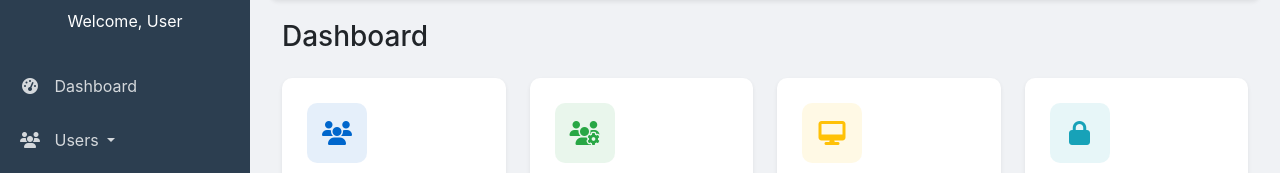
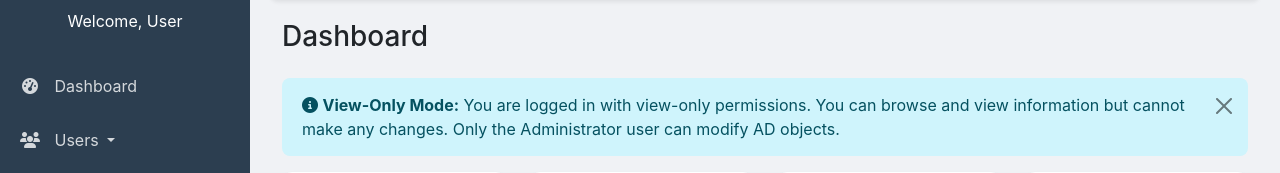
Before and after one commit to sathes1991/admanagement, a Flask app: template templates/dashboard.html in a window 1280 px wide. Shown: the part 90-263 px from the top of the page. Run offline with Flask 3, Linux system fonts and the light colour scheme; the template is opened without the code that fills it, so the values that code supplies are empty.

Commit message:
web Role-based working

```diff
--- a/app.py
+++ b/app.py
@@ -30,6 +30,16 @@ def login():
     return render_template('login.html')
 
 
+def is_admin():
+    """Check if the current user is the Administrator user"""
+    if 'username' not in session:
+        return False
+
+    # Only the Administrator user has full access
+    # All other users (including members of Administrators group) have view-only access
+    return session['username'].lower() == 'administrator'
+
+
 @app.route('/dashboard')
 def dashboard():
     if 'username' not in session:
@@ -37,7 +47,9 @@ def dashboard():
 
     # Get statistics for dashboard
     stats = get_ad_statistics()
-    return render_template('dashboard.html', stats=stats)
+    # Check if user is admin
+    session['is_admin'] = is_admin()
+    return render_template('dashboard.html', stats=stats, is_admin=session['is_admin'])
 
 
 def get_ad_statistics():
@@ -98,6 +110,11 @@ def create_user():
     if 'username' not in session:
         return redirect(url_for('login'))
 
+    # Check if user is admin
+    if not session.get('is_admin', False):
+        flash('❌ Access denied. Only administrators can create users.', 'danger')
+        return redirect(url_for('dashboard'))
+
     if request.method == 'POST':
         new_username = request.form['username'].strip()
         new_password = request.form['password']
@@ -127,13 +144,13 @@ def create_user():
             conn.search('OU=LinuxUsers,DC=vvs,DC=com', f'(sAMAccountName={new_username})', attributes=['sAMAccountName'])
             if conn.entries:
                 flash(f'❌ Username "{new_username}" already exists.', 'danger')
-                return render_template('create_user.html')
+                return render_template('create_user.html', is_admin=session.get('is_admin', False))
 
             # 🔍 Check if uidNumber already exists
             conn.search('OU=LinuxUsers,DC=vvs,DC=com', f'(uidNumber={uid_number})', attributes=['uidNumber'])
             if conn.entries:
                 flash(f'❌ uidNumber "{uid_number}" is already used.', 'danger')
-                return render_template('create_user.html')
+                return render_template('create_user.html', is_admin=session.get('is_admin', False))
 
             # ✅ Add user
             conn.add(user_dn, ['top', 'person', 'organizationalPerson', 'user'], {
@@ -160,13 +177,18 @@ def create_user():
         except Exception as e:
             flash(f'❌ Error creating user: {str(e)}', 'danger')
 
-    return render_template('create_user.html')
+    return render_template('create_user.html', is_admin=session.get('is_admin', False))
 
 
 @app.route('/create_group', methods=['GET', 'POST'])
 def create_group():
     if 'username' not in session:
         return redirect(url_for('login'))
+
+    # Check if user is admin
+    if not session.get('is_admin', False):
+        flash('❌ Access denied. Only administrators can create groups.', 'danger')
+        return redirect(url_for('dashboard'))
 
     if request.method == 'POST':
         group_name = request.form['group_name'].strip()
@@ -194,14 +216,14 @@ def create_group():
             conn.search('OU=LinuxGroups,DC=vvs,DC=com', f'(sAMAccountName={group_name})', attributes=['sAMAccountName'])
             if conn.entries:
                 flash(f'❌ Group "{group_name}" already exists.', 'danger')
-                return render_template('create_group.html')
+                return render_template('create_group.html', is_admin=session.get('is_admin', False))
 
             # 🔍 Check if gidNumber already exists
             if gid_number:
                 conn.search('OU=LinuxGroups,DC=vvs,DC=com', f'(gidNumber={gid_number})', attributes=['gidNumber'])
                 if conn.entries:
                     flash(f'❌ gidNumber "{gid_number}" is already used.', 'danger')
-                    return render_template('create_group.html')
+                    return render_template('create_group.html', is_admin=session.get('is_admin', False))
 
             # ✅ Add group
             attributes = {
@@ -227,7 +249,7 @@ def create_group():
         except Exception as e:
             flash(f'❌ Error creating group: {str(e)}', 'danger')
 
-    return render_template('create_group.html')
+    return render_template('create_group.html', is_admin=session.get('is_admin', False))
 
 
 
@@ -263,12 +285,17 @@ def list_users():
     except Exception as e:
         flash(f"❌ Error: {str(e)}", 'danger')
 
-    return render_template('users.html', users=users)
+    return render_template('users.html', users=users, is_admin=session.get('is_admin', False))
 
 @app.route('/user/<username>/reset_password', methods=['GET', 'POST'])
 def reset_password(username):
     if 'username' not in session:
         return redirect(url_for('login'))
+
+    # Check if user is admin
+    if not session.get('is_admin', False):
+        flash('❌ Access denied. Only administrators can reset passwords.', 'danger')
+        return redirect(url_for('dashboard'))
 
     if request.method == 'POST':
         new_password = request.form['new_password']
@@ -303,13 +330,18 @@ def reset_password(username):
 
         return redirect(url_for('list_users'))
 
-    return render_template('reset_password.html', username=username)
+    return render_template('reset_password.html', username=username, is_admin=session.get('is_admin', False))
 
 
 @app.route('/user/<username>/edit', methods=['GET', 'POST'])
 def edit_user(username):
     if 'username' not in session:
         return redirect(url_for('login'))
+
+    # Check if user is admin
+    if not session.get('is_admin', False):
+        flash('❌ Access denied. Only administrators can edit users.', 'danger')
+        return redirect(url_for('dashboard'))
 
     try:
         tls_config = Tls(validate=ssl.CERT_NONE)
@@ -365,7 +397,7 @@ def edit_user(username):
             'gid_number': str(user_entry.gidNumber) if 'gidNumber' in user_entry else ''
         }
 
-        return render_template('edit_user.html', username=username, user=user)
+        return render_template('edit_user.html', username=username, user=user, is_admin=session.get('is_admin', False))
 
     except Exception as e:
         import traceback
@@ -430,7 +462,7 @@ def user_details(username):
             'allowed_computers': allowed_computers  # ✅
         }
 
-        return render_template('user_details.html', user=user)
+        return render_template('user_details.html', user=user, is_admin=session.get('is_admin', False))
 
     except Exception as e:
         import traceback
@@ -442,6 +474,11 @@ def user_details(username):
 def unlock_account(username):
     if 'username' not in session:
         return redirect(url_for('login'))
+
+    # Check if user is admin
+    if not session.get('is_admin', False):
+        flash('❌ Access denied. Only administrators can unlock accounts.', 'danger')
+        return redirect(url_for('dashboard'))
 
     try:
         tls_config = Tls(validate=ssl.CERT_NONE)
@@ -485,6 +522,11 @@ def disable_user(username):
     if 'username' not in session:
         return redirect(url_for('login'))
 
+    # Check if user is admin
+    if not session.get('is_admin', False):
+        flash('❌ Access denied. Only administrators can disable users.', 'danger')
+        return redirect(url_for('dashboard'))
+
     try:
         tls_config = Tls(validate=ssl.CERT_NONE)
         server = Server(f"ldaps://{Config.LDAP_SERVER}", port=636, use_ssl=True, get_info=ALL, tls=tls_config)
@@ -527,6 +569,11 @@ def enable_user(username):
     if 'username' not in session:
         return redirect(url_for('login'))
 
+    # Check if user is admin
+    if not session.get('is_admin', False):
+        flash('❌ Access denied. Only administrators can enable users.', 'danger')
+        return redirect(url_for('dashboard'))
+
     try:
         tls_config = Tls(validate=ssl.CERT_NONE)
         server = Server(f"ldaps://{Config.LDAP_SERVER}", port=636, use_ssl=True, get_info=ALL, tls=tls_config)
@@ -568,6 +615,11 @@ def enable_user(username):
 def delete_user(username):
     if 'username' not in session:
         return redirect(url_for('login'))
+
+    # Check if user is admin
+    if not session.get('is_admin', False):
+        flash('❌ Access denied. Only administrators can delete users.', 'danger')
+        return redirect(url_for('dashboard'))
 
     user_dn = f"CN={username},OU=LinuxUsers,{Config.BASE_DN}"
 
@@ -623,7 +675,7 @@ def list_groups():
     except Exception as e:
         flash(f"❌ Error: {str(e)}", 'danger')
 
-    return render_template('groups.html', groups=groups)
+    return render_template('groups.html', groups=groups, is_admin=session.get('is_admin', False))
 
 @app.route('/group_members')
 def group_members():
@@ -659,13 +711,18 @@ def group_members():
     except Exception as e:
         flash(f"❌ Error fetching group members: {str(e)}", "danger")
 
-    return render_template('group_members.html', group_info=group_info)
+    return render_template('group_members.html', group_info=group_info, is_admin=session.get('is_admin', False))
 
 
 @app.route('/add_to_group', methods=['GET', 'POST'])
 def add_to_group():
     if 'username' not in session:
         return redirect(url_for('login'))
+
+    # Check if user is admin
+    if not session.get('is_admin', False):
+        flash('❌ Access denied. Only administrators can add users to groups.', 'danger')
+        return redirect(url_for('dashboard'))
 
     users = []
     groups = []
@@ -702,12 +759,17 @@ def add_to_group():
     except Exception as e:
         flash(f"❌ Error: {str(e)}", 'danger')
 
-    return render_template('add_to_group.html', users=users, groups=groups)
+    return render_template('add_to_group.html', users=users, groups=groups, is_admin=session.get('is_admin', False))
 
 @app.route('/remove_from_group', methods=['GET', 'POST'])
 def remove_from_group():
     if 'username' not in session:
         return redirect(url_for('login'))
+
+    # Check if user is admin
+    if not session.get('is_admin', False):
+        flash('❌ Access denied. Only administrators can remove users from groups.', 'danger')
+        return redirect(url_for('dashboard'))
 
     users = []
     groups = []
@@ -761,7 +823,7 @@ def remove_from_group():
     except Exception as e:
         flash(f"❌ Error: {str(e)}", 'danger')
 
-    return render_template('remove_from_group.html', users=users, groups=groups)
+    return render_template('remove_from_group.html', users=users, groups=groups, is_admin=session.get('is_admin', False))
 
 
 @app.route('/computers')
@@ -798,7 +860,7 @@ def list_computers():
             }
             computers.append(computer)
 
-        return render_template('computers.html', computers=computers)
+        return render_template('computers.html', computers=computers, is_admin=session.get('is_admin', False))
 
     except Exception as e:
         flash(f"Error retrieving computer accounts: {str(e)}", 'danger')
@@ -808,6 +870,11 @@ def list_computers():
 def set_logon_to(username):
     if 'username' not in session:
         return redirect(url_for('login'))
+
+    # Check if user is admin
+    if not session.get('is_admin', False):
+        flash('❌ Access denied. Only administrators can set logon restrictions.', 'danger')
+        return redirect(url_for('dashboard'))
 
     user_dn = f"CN={username},OU=LinuxUsers,{Config.BASE_DN}"
 
@@ -845,7 +912,7 @@ def set_logon_to(username):
 
             return redirect(url_for('user_details', username=username))
 
-        return render_template('logon_to.html', username=username, computers=all_computers, selected=selected)
+        return render_template('logon_to.html', username=username, computers=all_computers, selected=selected, is_admin=session.get('is_admin', False))
 
     except Exception as e:
         flash(f"Error: {str(e)}", 'danger')
@@ -900,7 +967,7 @@ def search():
     except Exception as e:
         flash(f"❌ Error: {str(e)}", 'danger')
 
-    return render_template('search.html', result=result)
+    return render_template('search.html', result=result, is_admin=session.get('is_admin', False))
 
 
 @app.route('/logout')
--- a/templates/dashboard.html
+++ b/templates/dashboard.html
@@ -5,6 +5,13 @@
 {% block content %}
 <div class="container-fluid">
     <h1 class="h3 mb-4 text-gray-800">Dashboard</h1>
+
+    {% if not is_admin %}
+    <div class="alert alert-info alert-dismissible fade show" role="alert">
+        <i class="fas fa-info-circle"></i> <strong>View-Only Mode:</strong> You are logged in with view-only permissions. You can browse and view information but cannot make any changes. Only the Administrator user can modify AD objects.
+        <button type="button" class="btn-close" data-bs-dismiss="alert" aria-label="Close"></button>
+    </div>
+    {% endif %}
 
     <!-- Statistics Cards Row -->
     <div class="row mb-4">
--- a/templates/group_members.html
+++ b/templates/group_members.html
@@ -8,6 +8,7 @@
         <h1 class="h3 mb-0 text-gray-800">
             <i class="fas fa-user-friends"></i> Group Membership Overview
         </h1>
+        {% if is_admin %}
         <div class="d-flex gap-2">
             <a href="{{ url_for('add_to_group') }}" class="btn btn-outline-success">
                 <i class="fas fa-user-plus"></i> Add Members
@@ -16,6 +17,7 @@
                 <i class="fas fa-user-minus"></i> Remove Members
             </a>
         </div>
+        {% endif %}
     </div>
 
     <div class="row">
@@ -85,9 +87,11 @@
                                             <i class="fas fa-users text-muted" style="font-size: 24px;"></i>
                                         </div>
                                         <p class="text-muted mb-0">No members in this group</p>
+                                        {% if is_admin %}
                                         <a href="{{ url_for('add_to_group') }}" class="btn btn-sm btn-success mt-3">
                                             <i class="fas fa-user-plus"></i> Add Members
                                         </a>
+                                        {% endif %}
                                     </div>
                                 {% endif %}
                             </div>
--- a/templates/groups.html
+++ b/templates/groups.html
@@ -14,9 +14,11 @@
         <h1 class="h3 mb-0 text-gray-800">
             <i class="fas fa-users-cog"></i> AD Groups
         </h1>
+        {% if is_admin %}
         <a href="{{ url_for('create_group') }}" class="btn btn-modern btn-modern-primary">
             <i class="fas fa-plus-circle"></i> Create New Group
         </a>
+        {% endif %}
     </div>
 
     <div class="table-container">
--- a/templates/user_details.html
+++ b/templates/user_details.html
@@ -87,6 +87,7 @@
                 </div>
             </div>
 
+            {% if is_admin %}
             <!-- Quick Actions Card -->
             <div class="dashboard-card">
                 <h5 class="mb-3">Quick Actions</h5>
@@ -142,6 +143,7 @@
                     </div>
                 </div>
             </div>
+            {% endif %}
         </div>
 
         <div class="col-lg-4">
--- a/templates/users.html
+++ b/templates/users.html
@@ -14,9 +14,11 @@
         <h1 class="h3 mb-0 text-gray-800">
             <i class="fas fa-users"></i> AD Users
         </h1>
+        {% if is_admin %}
         <a href="{{ url_for('create_user') }}" class="btn btn-modern btn-modern-primary">
             <i class="fas fa-user-plus"></i> Create New User
         </a>
+        {% endif %}
     </div>
 
     <div class="table-container">
```
